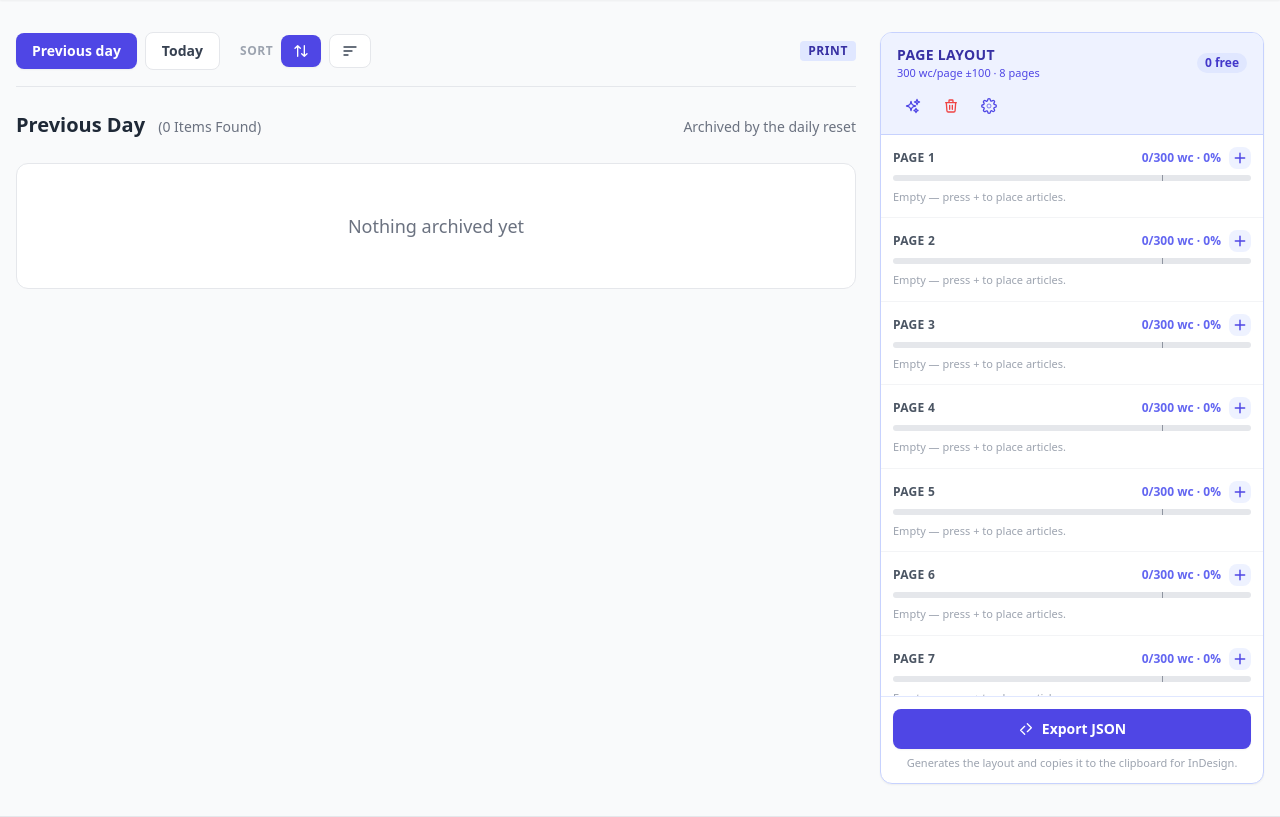
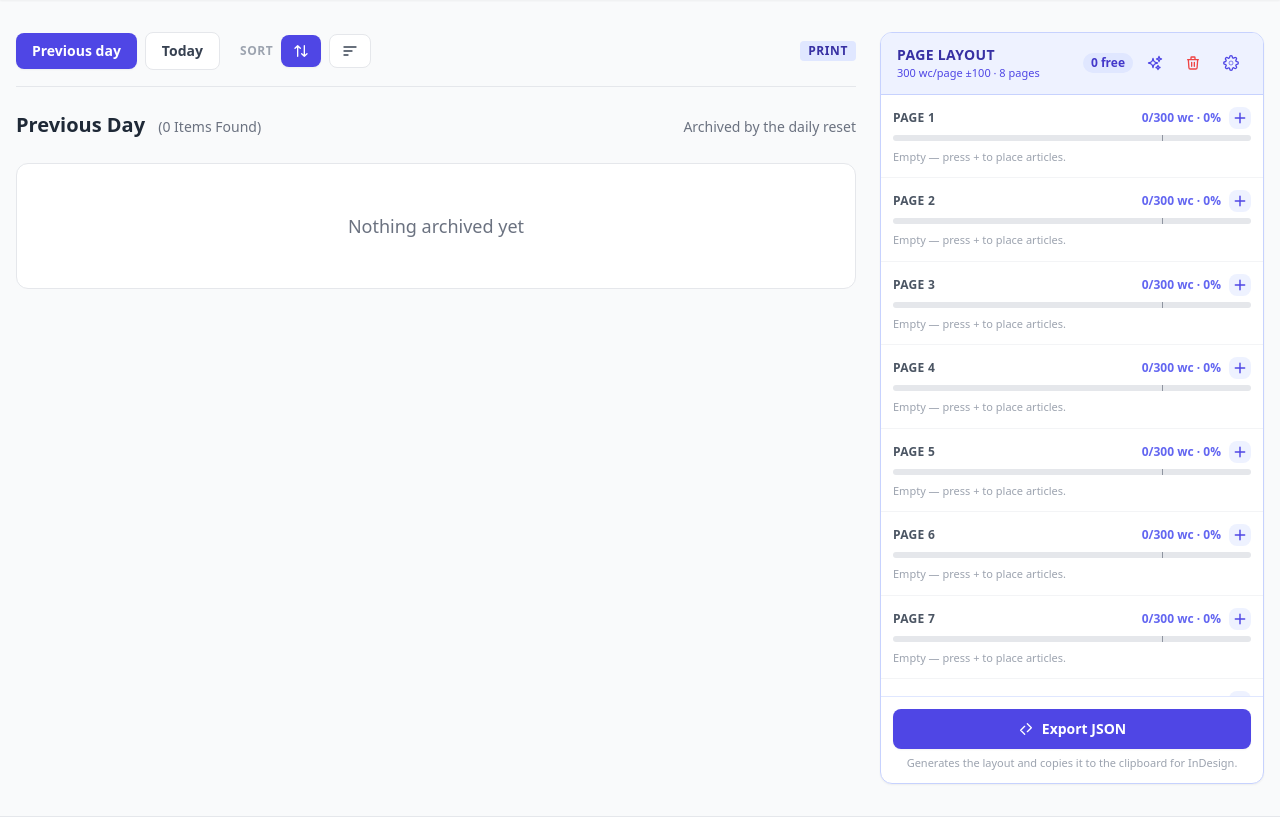
Before and after one commit to MidHunterX/News-Flow, a FastAPI app: page /publication in a window 1280 px wide. Shown: the part 71-888 px from the top of the page. Run offline with FastAPI, Linux system fonts and the light colour scheme; data comes from the database, SQL or seed files in the repository; data that the repository does not hold is empty; some libraries are stand-ins or nearby versions.

Commit message:
💄 ui(publication): put controls back on the title row beside the free badge
Revert the stacked header: move the free-count badge and the three action
buttons (generate / clear / settings) back onto the same row as the "Page
Layout" title, right after the free badge, exactly like before the sidebar
restacking. The saved-layout dropdown still opens on its own line beneath
the header (mt-2 again so it separates cleanly from the header row).

Verified: 308 tests pass, 2 xfailed (pre-existing).

🤖 Generated with Codebuff
Co-Authored-By: Codebuff <noreply@codebuff.com>

```diff
--- a/templates/publication.html
+++ b/templates/publication.html
@@ -314,7 +314,6 @@
            modal; the wand generates a new AI layout; the history dropdown
            switches between saved generations (when gte 2 exist). -->
       <div class="px-4 py-3 bg-indigo-50 border-b border-indigo-200 shrink-0 dark:bg-indigo-950 dark:border-indigo-900">
-        <div class="flex flex-col gap-2">
         <div class="flex items-center justify-between gap-2">
           <div class="min-w-0">
             <h3 class="font-bold text-sm text-indigo-800 uppercase tracking-wide dark:text-indigo-300">Page Layout</h3>
@@ -323,12 +322,11 @@
               &middot; {{ layout_settings.total_pages }} pages
             </p>
           </div>
+          <div class="flex items-center gap-1.5 shrink-0">
             <span title="Articles not placed on any page yet"
-                  class="text-xs font-semibold text-indigo-700 bg-indigo-100 px-2 py-0.5 rounded-full shrink-0 dark:bg-indigo-900 dark:text-indigo-300">
+                  class="text-xs font-semibold text-indigo-700 bg-indigo-100 px-2 py-0.5 rounded-full dark:bg-indigo-900 dark:text-indigo-300">
               {{ unassigned|length }} free
             </span>
-          </div>
-          <div class="flex items-center gap-1.5">
             <button type="button" onclick="generateLayout()"
                     title="Generate AI layout"
                     class="p-2 rounded-lg text-indigo-600 hover:bg-indigo-100 transition dark:text-indigo-300 dark:hover:bg-indigo-900">
@@ -353,7 +351,7 @@
           </div>
         </div>
         <!-- History selector: appears when gte 2 generations exist, on its own row -->
-        <div class="mt-1" id="history-selector-wrap" style="display: none;">
+        <div class="mt-2" id="history-selector-wrap" style="display: none;">
           <select id="generation-select"
                   onchange="applyGeneration(this.value)"
                   class="w-full text-xs border border-indigo-200 rounded-lg px-2 py-1 bg-white text-indigo-700 hover:bg-indigo-50 focus:outline-none focus:ring-2 focus:ring-indigo-500 dark:bg-gray-800 dark:border-indigo-800 dark:text-indigo-300 dark:hover:bg-indigo-950">
```
Lines whose indentation alone changed are shown as unchanged.
